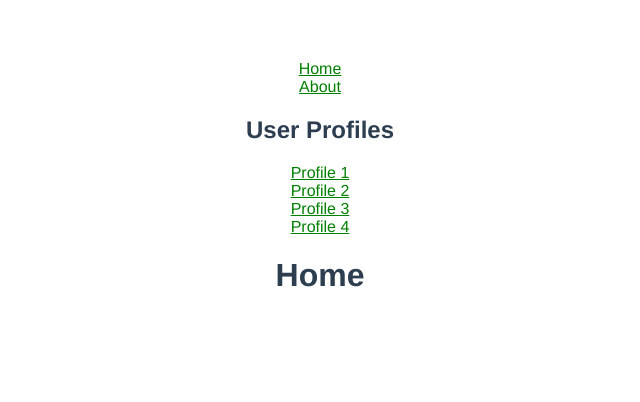
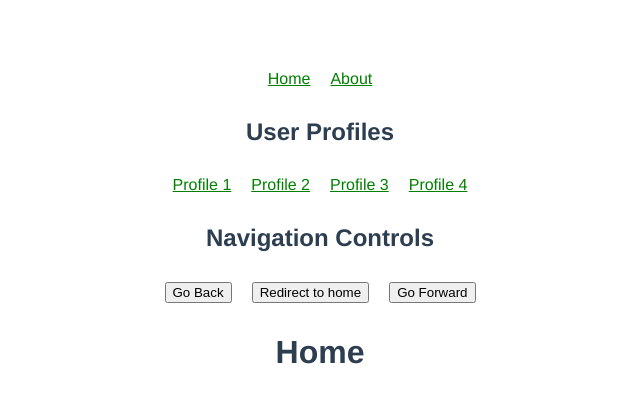
Before and after one commit to melihkeskin/vue-routing, a Vue app: page / in a window 1280 px wide. Shown: the top 402 px of the page, without its empty margins (320-960 px from the left). Built offline with nearby package versions, Linux system fonts and the light colour scheme; the HTML template or start-up script is replaced by a standard one.

Commit message:
Programmatically Redirecting Users

```diff
--- a/src/components/Navbar.vue
+++ b/src/components/Navbar.vue
@@ -16,6 +16,12 @@
         </router-link>
       </li>
     </ul>
+    <h2>Navigation Controls</h2>
+    <ul>
+      <li><button @click="goBack">Go Back</button></li>
+      <li><button @click="goHome">Redirect to home</button></li>
+      <li><button @click="goForward">Go Forward</button></li>
+    </ul>
   </nav>
 </template>
 
@@ -26,6 +32,17 @@
     return {
       userIds: ["1", "2", "3", "4"]
     };
+  },
+  methods: {
+    goHome() {
+      this.$router.push({ name: "Home" });
+    },
+    goBack() {
+      this.$router.go(-1);
+    },
+    goForward() {
+      this.$router.go(1);
+    }
   }
 };
 </script>
@@ -38,4 +55,8 @@
 a {
   color: green;
 }
+li {
+  display: inline-block;
+  margin: 10px;
+}
 </style>
```
